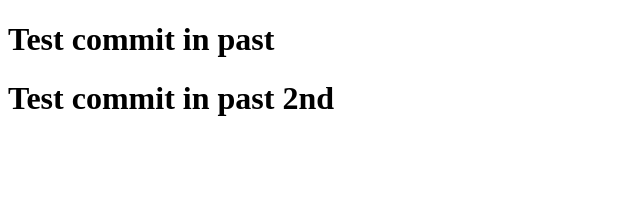
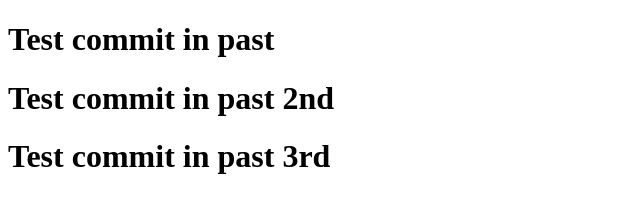
Before and after one commit to ThePenitentOne07/testCommitInPast, a plain HTML site: page index.html in a window 1280 px wide. Shown: the whole page, without its empty margins (0-640 px from the left). Drawn offline with Linux system fonts and the light colour scheme.

Commit message:
Second commit

```diff
--- a/index.html
+++ b/index.html
@@ -10,6 +10,8 @@
 <body>
     <h1>Test commit in past</h1>
     <h1>Test commit in past 2nd</h1>
+    <h1>Test commit in past 3rd</h1>
+
 </body>
 
 </html>
```
